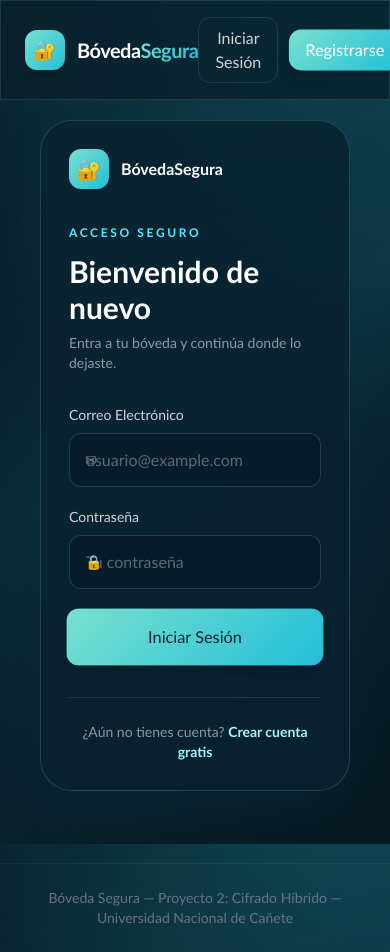
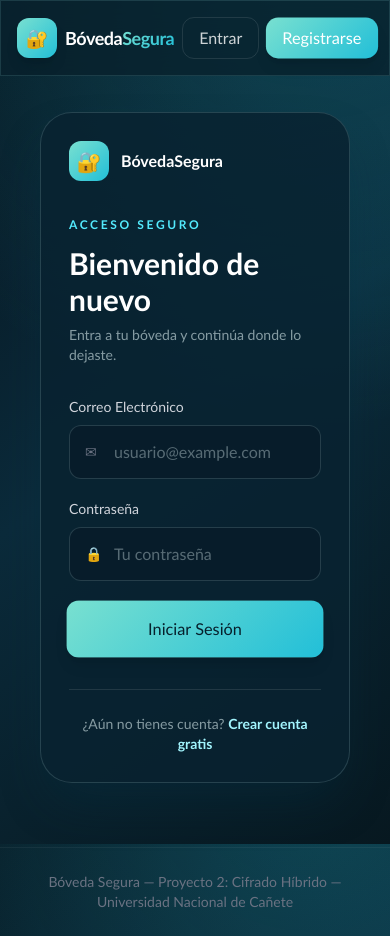
Before and after one commit to BryanXP27/bodega-segura, a Next.js app: page /login in a window 390 px wide. Built offline with nearby package versions, Linux system fonts and the light colour scheme; no server answers.

Commit message:
fix: responsive login/register, header, hero y dashboard

```diff
--- a/src/app/dashboard/page.tsx
+++ b/src/app/dashboard/page.tsx
@@ -319,12 +319,12 @@ const allFiles = await storageAdapter.getUserFiles(user.id);
 
         {activeFileId && (
           <Card className="border-glow">
-            <div className="flex flex-col sm:flex-row items-start sm:items-center justify-between gap-4">
+            <div className="flex flex-col lg:flex-row items-start lg:items-center justify-between gap-4">
               <div>
                 <h3 className="text-lg font-semibold text-white">Abrir archivo</h3>
                 <p className="text-gray-400 text-sm">Usa la contraseña de tu cuenta para verlo o descargarlo</p>
               </div>
-              <div className="flex gap-2 w-full sm:w-auto">
+              <div className="flex flex-col sm:flex-row gap-2 w-full lg:w-auto">
                 <input
                   type="password"
                   value={downloadPassword}
--- a/src/app/globals.css
+++ b/src/app/globals.css
@@ -21,6 +21,18 @@ body {
   color: var(--foreground);
   font-family: 'Avenir Next', 'Trebuchet MS', sans-serif;
   min-height: 100vh;
+  overflow-x: clip;
+}
+
+img, video, iframe {
+  max-width: 100%;
+}
+
+/* Evita el zoom automático de iOS al enfocar inputs (requiere >=16px) */
+@media (max-width: 640px) {
+  input {
+    font-size: 16px;
+  }
 }
 
 button, input { font: inherit; }
--- a/src/app/page.tsx
+++ b/src/app/page.tsx
@@ -17,7 +17,7 @@ export default function HomePage() {
               <div className="w-2 h-2 rounded-full bg-emerald-400 animate-pulse"></div>
               Cifrado Híbrido · AES-256 · RSA-OAEP
             </div>
-            <h1 className="text-6xl md:text-7xl font-bold text-white leading-tight tracking-tight">
+            <h1 className="text-5xl sm:text-6xl md:text-7xl font-bold text-white leading-tight tracking-tight text-balance">
               Bóveda<span className="gradient-text">Segura</span>
             </h1>
             <p className="text-xl md:text-2xl text-gray-400 max-w-2xl mx-auto leading-relaxed">
--- a/src/components/forms/LoginForm.tsx
+++ b/src/components/forms/LoginForm.tsx
@@ -41,8 +41,8 @@ export function LoginForm() {
   };
 
   return (
-    <div className="page-enter min-h-[calc(100vh-12rem)] flex items-center justify-center px-4 py-10">
-      <div className="w-full max-w-5xl grid lg:grid-cols-[1.05fr_0.95fr] overflow-hidden rounded-[2rem] border border-cyan-100/15 bg-[#092331]/85 shadow-2xl shadow-cyan-950/40">
+    <div className="page-enter flex justify-center px-4 py-8 sm:py-10">
+      <div className="m-auto w-full max-w-4xl xl:max-w-5xl grid lg:grid-cols-[1.05fr_0.95fr] overflow-hidden rounded-[2rem] border border-cyan-100/15 bg-[#092331]/85 shadow-2xl shadow-cyan-950/40">
         <div className="hidden lg:flex relative flex-col justify-between p-12 overflow-hidden bg-gradient-to-br from-[#0c4050] via-[#0b2e40] to-[#071a28]">
           <div className="absolute -right-24 -top-24 h-72 w-72 rounded-full border border-cyan-200/20" />
           <div className="absolute right-12 top-20 h-36 w-36 rounded-full border border-teal-200/20" />
@@ -67,7 +67,7 @@ export function LoginForm() {
                   type="email"
                   value={email}
                   onChange={(e) => setEmail(e.target.value)}
-                  className="w-full rounded-xl border border-cyan-100/15 bg-[#071c2a] px-4 py-3.5 text-sm text-white placeholder-cyan-50/35 outline-none transition-all focus:border-cyan-300/60 focus:ring-2 focus:ring-cyan-300/15"
+                  className="w-full rounded-xl border border-cyan-100/15 bg-[#071c2a] pl-11 pr-4 py-3.5 text-sm text-white placeholder-cyan-50/35 outline-none transition-all focus:border-cyan-300/60 focus:ring-2 focus:ring-cyan-300/15"
                   placeholder="usuario@example.com"
                   required
                 />
@@ -81,7 +81,7 @@ export function LoginForm() {
                   type="password"
                   value={password}
                   onChange={(e) => setPassword(e.target.value)}
-                  className="w-full rounded-xl border border-cyan-100/15 bg-[#071c2a] px-4 py-3.5 text-sm text-white placeholder-cyan-50/35 outline-none transition-all focus:border-cyan-300/60 focus:ring-2 focus:ring-cyan-300/15"
+                  className="w-full rounded-xl border border-cyan-100/15 bg-[#071c2a] pl-11 pr-4 py-3.5 text-sm text-white placeholder-cyan-50/35 outline-none transition-all focus:border-cyan-300/60 focus:ring-2 focus:ring-cyan-300/15"
                   placeholder="Tu contraseña"
                   required
                 />
--- a/src/components/forms/RegisterForm.tsx
+++ b/src/components/forms/RegisterForm.tsx
@@ -31,8 +31,8 @@ export function RegisterForm() {
   };
 
   return (
-    <div className="page-enter min-h-[calc(100vh-12rem)] flex items-center justify-center px-4 py-10">
-      <div className="w-full max-w-5xl grid lg:grid-cols-[0.95fr_1.05fr] overflow-hidden rounded-[2rem] border border-cyan-100/15 bg-[#092331]/85 shadow-2xl shadow-cyan-950/40">
+    <div className="page-enter flex justify-center px-4 py-8 sm:py-10">
+      <div className="m-auto w-full max-w-4xl xl:max-w-5xl grid lg:grid-cols-[0.95fr_1.05fr] overflow-hidden rounded-[2rem] border border-cyan-100/15 bg-[#092331]/85 shadow-2xl shadow-cyan-950/40">
         <div className="hidden lg:flex flex-col justify-between p-12 bg-gradient-to-br from-[#0c4050] via-[#0b2e40] to-[#071a28]">
           <div><div className="mb-12 flex items-center gap-3 text-lg font-semibold text-white"><span className="grid h-10 w-10 place-items-center rounded-xl bg-white/10 text-xl">🔐</span>BóvedaSegura</div><p className="mb-4 text-xs font-semibold uppercase tracking-[0.28em] text-cyan-200/70">Empieza con privacidad</p><h2 className="max-w-md text-4xl font-semibold leading-tight text-white">Una bóveda limpia para todo lo importante.</h2><p className="mt-5 max-w-sm text-sm leading-6 text-cyan-50/65">Crea tu cuenta y genera tus claves de seguridad automáticamente.</p></div>
           <div className="space-y-3 text-sm text-cyan-50/70"><p>✓ Cifrado antes de almacenar</p><p>✓ Claves privadas protegidas</p><p>✓ Almacenamiento local</p></div>
@@ -50,7 +50,7 @@ export function RegisterForm() {
                   type="email"
                   value={email}
                   onChange={(e) => setEmail(e.target.value)}
-                  className="w-full rounded-xl border border-cyan-100/15 bg-[#071c2a] px-4 py-3.5 text-sm text-white placeholder-cyan-50/35 outline-none transition-all focus:border-cyan-300/60 focus:ring-2 focus:ring-cyan-300/15"
+                  className="w-full rounded-xl border border-cyan-100/15 bg-[#071c2a] pl-11 pr-4 py-3.5 text-sm text-white placeholder-cyan-50/35 outline-none transition-all focus:border-cyan-300/60 focus:ring-2 focus:ring-cyan-300/15"
                   placeholder="usuario@example.com"
                   required
                 />
@@ -64,7 +64,7 @@ export function RegisterForm() {
                   type="password"
                   value={password}
                   onChange={(e) => setPassword(e.target.value)}
-                  className="w-full rounded-xl border border-cyan-100/15 bg-[#071c2a] px-4 py-3.5 text-sm text-white placeholder-cyan-50/35 outline-none transition-all focus:border-cyan-300/60 focus:ring-2 focus:ring-cyan-300/15"
+                  className="w-full rounded-xl border border-cyan-100/15 bg-[#071c2a] pl-11 pr-4 py-3.5 text-sm text-white placeholder-cyan-50/35 outline-none transition-all focus:border-cyan-300/60 focus:ring-2 focus:ring-cyan-300/15"
                   placeholder="Mínimo 8 caracteres"
                   required
                   minLength={8}
@@ -79,7 +79,7 @@ export function RegisterForm() {
                   type="password"
                   value={confirmPassword}
                   onChange={(e) => setConfirmPassword(e.target.value)}
-                  className="w-full rounded-xl border border-cyan-100/15 bg-[#071c2a] px-4 py-3.5 text-sm text-white placeholder-cyan-50/35 outline-none transition-all focus:border-cyan-300/60 focus:ring-2 focus:ring-cyan-300/15"
+                  className="w-full rounded-xl border border-cyan-100/15 bg-[#071c2a] pl-11 pr-4 py-3.5 text-sm text-white placeholder-cyan-50/35 outline-none transition-all focus:border-cyan-300/60 focus:ring-2 focus:ring-cyan-300/15"
                   placeholder="Repita su contraseña"
                   required
                 />
--- a/src/components/layout/Header.tsx
+++ b/src/components/layout/Header.tsx
@@ -14,16 +14,16 @@ export function Header() {
 
   return (
     <header className="fixed top-0 left-0 right-0 z-50 glass">
-      <nav className="max-w-7xl mx-auto px-6 py-4 flex items-center justify-between">
-        <Link href="/" className="flex items-center gap-3 group">
+      <nav className="max-w-7xl mx-auto px-4 sm:px-6 py-4 flex items-center justify-between gap-2">
+        <Link href="/" className="flex items-center gap-2 sm:gap-3 group shrink-0">
           <div className="w-10 h-10 rounded-xl gradient-bg flex items-center justify-center text-white font-bold text-lg shadow-lg group-hover:shadow-glow-strong transition-shadow">
             🔐
           </div>
-          <span className="text-xl font-bold text-white tracking-tight">
+          <span className="text-lg sm:text-xl font-bold text-white tracking-tight">
             Bóveda<span className="gradient-text">Segura</span>
           </span>
         </Link>
-        <div className="flex items-center gap-3">
+        <div className="flex items-center gap-2 sm:gap-3">
           {isAuthenticated ? (
             <>
               <div className="hidden md:flex items-center gap-2 glass rounded-full px-4 py-2 text-sm text-gray-300">
@@ -43,7 +43,8 @@ export function Header() {
             <>
               <Link href="/login">
                 <Button variant="ghost" size="sm" className="text-white/80 hover:text-white hover:bg-white/10 border border-white/10">
-                  Iniciar Sesión
+                  <span className="hidden sm:inline">Iniciar Sesión</span>
+                  <span className="sm:hidden">Entrar</span>
                 </Button>
               </Link>
               <Link href="/register">
```
